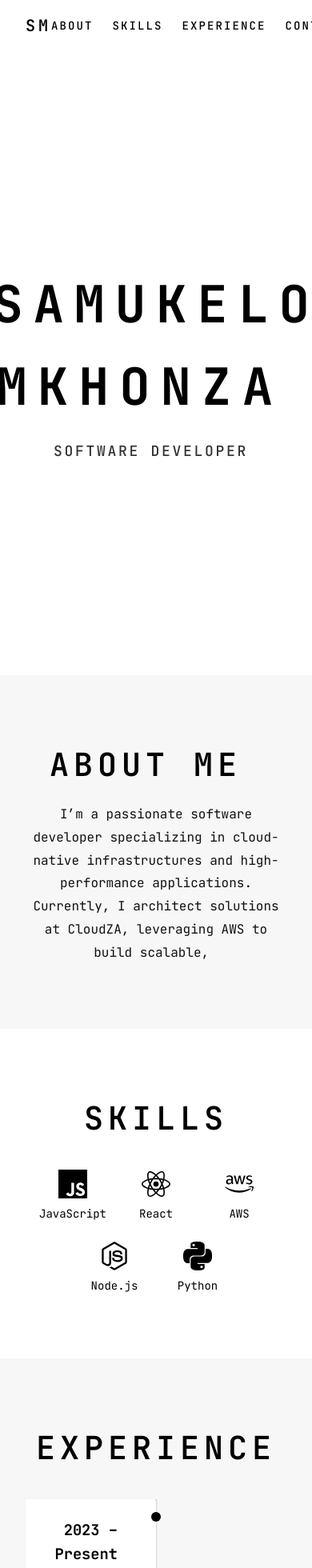
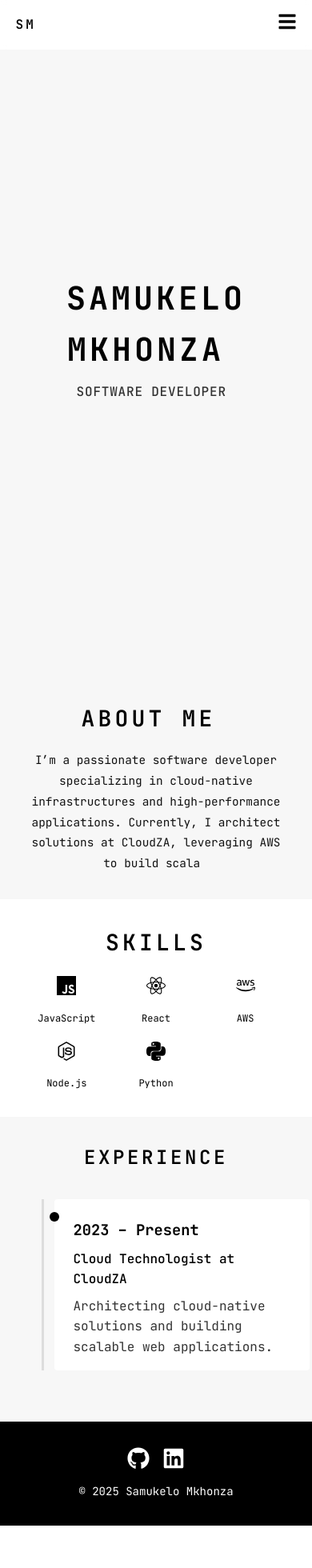
Before and after one commit to Samukelo-Mkhonza/my-profile-website, a React (Create React App) app: page / in a window 390 px wide. Shown: the top 1960 px of the page at 80% size. After the commit the page ends 1907 px from the top, so only its background shows below. Built offline with nearby package versions, Linux system fonts and the light colour scheme.

Commit message:
feat: enhance responsive design across components with clamp and grid layout adjustments

```diff
--- a/src/components/About.js
+++ b/src/components/About.js
@@ -41,28 +41,32 @@ const TypingText = ({ text, speed = 40 }) => {
 };
 
 const Section = styled.section`
-  padding: 5rem 2rem;
+  padding: clamp(2rem, 5vw, 5rem) clamp(1rem, 5vw, 2rem);
   background: #f7f7f7;
 `;
 
 const Container = styled(motion.div)`
+  width: 100%;
   max-width: 720px;
   margin: 0 auto;
+  padding: 0 1rem;
   text-align: center;
 `;
 
 const Heading = styled.h2`
-  font-size: 2.5rem;
+  font-size: clamp(1.75rem, 6vw, 2.5rem);
   font-weight: 600;
   text-transform: uppercase;
   letter-spacing: 0.15em;
-  margin-bottom: 1rem;
+  margin-bottom: clamp(1rem, 4vw, 2rem);
 `;
 
 const Text = styled.p`
-  font-size: 1rem;
+  font-size: clamp(0.9rem, 2.5vw, 1.1rem);
   color: #111;
   line-height: 1.8;
+  margin: 0 auto;
+  max-width: 600px;
 `;
 
 const About = () => (
@@ -78,9 +82,7 @@ const About = () => (
       </Heading>
       <Text>
         <TypingText
-          text={
-            "I’m a passionate software developer specializing in cloud-native infrastructures and high-performance applications. Currently, I architect solutions at CloudZA, leveraging AWS to build scalable, secure systems."
-          }
+          text="I’m a passionate software developer specializing in cloud-native infrastructures and high-performance applications. Currently, I architect solutions at CloudZA, leveraging AWS to build scalable, secure systems."
           speed={30}
         />
       </Text>
--- a/src/components/Experience.js
+++ b/src/components/Experience.js
@@ -3,17 +3,19 @@ import styled from 'styled-components';
 import { motion } from 'framer-motion';
 
 const Section = styled.section`
-  padding: 5rem 2rem;
+  padding: clamp(2rem, 5vw, 5rem) clamp(1rem, 5vw, 2rem);
   background: #f7f7f7;
 `;
 
 const Container = styled.div`
+  width: 100%;
   max-width: 720px;
   margin: 0 auto;
+  padding: 0 1rem;
 `;
 
 const Heading = styled.h2`
-  font-size: 2.5rem;
+  font-size: clamp(1.5rem, 4vw, 2.5rem);
   font-weight: 600;
   text-transform: uppercase;
   letter-spacing: 0.15em;
@@ -23,6 +25,8 @@ const Heading = styled.h2`
 
 const Timeline = styled.div`
   position: relative;
+
+  /* central line */
   &:before {
     content: '';
     position: absolute;
@@ -33,19 +37,44 @@ const Timeline = styled.div`
     background: #ddd;
     transform: translateX(-50%);
   }
+
+  @media (max-width: 768px) {
+    &:before {
+      left: 1rem;
+      transform: none;
+    }
+  }
 `;
 
 const Entry = styled(motion.div)`
   position: relative;
   width: 50%;
   padding: 1rem 2rem;
-  background: #ffffff;
+  background: #fff;
   border-radius: 4px;
   margin-bottom: 2rem;
-  ${props => (props.align === 'left'
-    ? 'left: 0; text-align: right; padding-right: 3rem;'
-    : 'left: 50%; text-align: left; padding-left: 3rem;'
-  )}
+
+  /* alternate sides */
+  ${({ align }) =>
+    align === 'left'
+      ? `
+    left: 0;
+    text-align: right;
+    padding-right: 3rem;
+  `
+      : `
+    left: 50%;
+    text-align: left;
+    padding-left: 3rem;
+  `}
+
+  @media (max-width: 768px) {
+    width: 100%;
+    left: 0 !important;
+    text-align: left !important;
+    padding: 1rem 1.5rem !important;
+    margin-left: 2rem;
+  }
 `;
 
 const Circle = styled.div`
@@ -55,14 +84,20 @@ const Circle = styled.div`
   height: 12px;
   background: #000;
   border-radius: 50%;
-  ${props => props.align === 'left'
-    ? 'right: -6px;'
-    : 'left: -6px;'
+  ${({ align }) => (align === 'left' ? 'right: -6px;' : 'left: -6px;')}
+
+  @media (max-width: 768px) {
+    left: -6px !important;
+    right: auto !important;
   }
 `;
 
 const events = [
-  { period: '2023 – Present', role: 'Cloud Technologist at CloudZA', desc: 'Architecting cloud-native solutions and building scalable web applications.' },
+  {
+    period: '2023 – Present',
+    role: 'Cloud Technologist at CloudZA',
+    desc: 'Architecting cloud-native solutions and building scalable web applications.',
+  },
 ];
 
 const Experience = () => (
--- a/src/components/Footer.js
+++ b/src/components/Footer.js
@@ -3,32 +3,78 @@ import styled from 'styled-components';
 import { FaGithub, FaLinkedin, FaTwitter } from 'react-icons/fa';
 
 const Container = styled.footer`
-  padding: 3rem 2rem;
+  width: 100%;
+  padding: clamp(2rem, 5vw, 3rem) clamp(1rem, 5vw, 2rem);
   background: #000;
   color: #fff;
   text-align: center;
 `;
+
 const Social = styled.div`
   display: flex;
   justify-content: center;
-  gap: 1.5rem;
+  align-items: center;
+  flex-wrap: wrap;
+  gap: clamp(1rem, 3vw, 1.5rem);
   margin-bottom: 1rem;
+
+  @media (max-width: 480px) {
+    gap: 1rem;
+  }
 `;
+
 const IconLink = styled.a`
-  font-size: 1.25rem;
-  transition: opacity 0.3s;
-  &:hover { opacity: 0.7; }
+  font-size: clamp(1.5rem, 4vw, 2rem);
+  transition: opacity 0.3s, transform 0.3s;
+  display: inline-flex;
+  align-items: center;
+  justify-content: center;
+
+  &:hover {
+    opacity: 0.7;
+    transform: scale(1.1);
+  }
+
+  @media (max-width: 480px) {
+    font-size: 1.75rem;
+  }
+`;
+
+const FooterText = styled.p`
+  font-size: clamp(0.875rem, 2vw, 1rem);
+  margin: 0;
 `;
 
 function Footer() {
   return (
     <Container id="contact">
       <Social>
-        <IconLink href="https://github.com/Samukelo-Mkhonza" target="_blank" rel="noopener noreferrer"><FaGithub /></IconLink>
-        <IconLink href="https://www.linkedin.com/in/samukelo-mkhonza-a27340215/" target="_blank" rel="noopener noreferrer"><FaLinkedin /></IconLink>
-        {/* <IconLink href="https://twitter.com/" target="_blank" rel="noopener noreferrer"><FaTwitter /></IconLink> */}
+        <IconLink
+          href="https://github.com/Samukelo-Mkhonza"
+          target="_blank"
+          rel="noopener noreferrer"
+          aria-label="GitHub"
+        >
+          <FaGithub />
+        </IconLink>
+        <IconLink
+          href="https://www.linkedin.com/in/samukelo-mkhonza-a27340215/"
+          target="_blank"
+          rel="noopener noreferrer"
+          aria-label="LinkedIn"
+        >
+          <FaLinkedin />
+        </IconLink>
+        {/* <IconLink
+          href="https://twitter.com/"
+          target="_blank"
+          rel="noopener noreferrer"
+          aria-label="Twitter"
+        >
+          <FaTwitter />
+        </IconLink> */}
       </Social>
-      <p>&copy; {new Date().getFullYear()} Samukelo Mkhonza</p>
+      <FooterText>&copy; {new Date().getFullYear()} Samukelo Mkhonza</FooterText>
     </Container>
   );
 }
--- a/src/components/Hero.js
+++ b/src/components/Hero.js
@@ -45,27 +45,38 @@ const Section = styled.section`
   display: flex;
   align-items: center;
   justify-content: center;
-  padding-top: 4rem;
+  padding: clamp(2rem, 10vw, 4rem) 1rem;
+  background: #f7f7f7;
 `;
 
 const Content = styled(motion.div)`
+  max-width: 900px;
+  width: 100%;
   text-align: center;
 `;
 
 const Title = styled.h1`
-  font-size: 4rem;
+  font-size: clamp(2.5rem, 8vw, 4rem);
   font-weight: 700;
   text-transform: uppercase;
-  letter-spacing: 0.2em;
-  margin-bottom: 1rem;
+  letter-spacing: 0.15em;
+  margin-bottom: clamp(0.5rem, 2vw, 1rem);
+
+  @media (max-width: 480px) {
+    letter-spacing: 0.1em;
+  }
 `;
 
 const Subtitle = styled.p`
-  font-size: 1.125rem;
+  font-size: clamp(1rem, 4vw, 1.25rem);
   font-weight: 500;
   text-transform: uppercase;
-  letter-spacing: 0.15em;
+  letter-spacing: 0.1em;
   color: #333;
+
+  @media (max-width: 480px) {
+    letter-spacing: 0.05em;
+  }
 `;
 
 const Hero = () => (
--- a/src/components/Navbar.js
+++ b/src/components/Navbar.js
@@ -1,47 +1,143 @@
-import React from 'react';
+import React, { useState } from 'react';
 import styled from 'styled-components';
-import { motion } from 'framer-motion';
+import { motion, AnimatePresence } from 'framer-motion';
+import { FaBars, FaTimes } from 'react-icons/fa';
 
 const Nav = styled(motion.nav)`
   position: fixed;
   top: 0;
   width: 100%;
-  padding: 1rem 2rem;
+  padding: clamp(0.75rem, 3vw, 1.5rem) clamp(1rem, 5vw, 2rem);
   display: flex;
   justify-content: space-between;
   align-items: center;
-  background: transparent;
+  background: rgba(255, 255, 255, 0.9);
+  backdrop-filter: blur(4px);
   z-index: 1000;
 `;
+
 const Logo = styled.a`
-  font-size: 1.25rem;
+  font-size: clamp(1rem, 4vw, 1.5rem);
   font-weight: 600;
   text-transform: uppercase;
   letter-spacing: 0.2em;
   color: #000;
 `;
+
 const Menu = styled.div`
   display: flex;
-  gap: 1.5rem;
+  gap: clamp(1rem, 3vw, 1.5rem);
+
+  @media (max-width: 768px) {
+    display: none;
+  }
 `;
+
 const MenuItem = styled.a`
-  font-size: 0.875rem;
+  font-size: clamp(0.75rem, 2.5vw, 0.875rem);
   font-weight: 500;
   text-transform: uppercase;
   letter-spacing: 0.15em;
   transition: opacity 0.3s;
-  &:hover { opacity: 0.7; }
+  color: #000;
+
+  &:hover {
+    opacity: 0.7;
+  }
 `;
 
-const Navbar = () => (
-  <Nav initial={{ y: -20, opacity: 0 }} animate={{ y: 0, opacity: 1 }} transition={{ duration: 0.4 }}>
-    <Logo href="#hero">SM</Logo>
-    <Menu>
-      <MenuItem href="#about">About</MenuItem>
-      <MenuItem href="#skills">Skills</MenuItem>
-      <MenuItem href="#experience">Experience</MenuItem>
-      <MenuItem href="#contact">Contact</MenuItem>
-    </Menu>
-  </Nav>
-);
+const Burger = styled.div`
+  display: none;
+  cursor: pointer;
+  font-size: clamp(1.5rem, 5vw, 2rem);
+
+  @media (max-width: 768px) {
+    display: block;
+  }
+`;
+
+// Mobile slide-in menu
+const MobileMenu = styled(motion.div)`
+  position: fixed;
+  top: 0;
+  right: 0;
+  width: 70%;
+  max-width: 300px;
+  height: 100vh;
+  background: #fff;
+  box-shadow: -2px 0 8px rgba(0, 0, 0, 0.1);
+  padding: 2rem 1.5rem;
+  display: flex;
+  flex-direction: column;
+  gap: 1.5rem;
+  z-index: 1001;
+`;
+
+const MobileItem = styled.a`
+  font-size: 1rem;
+  font-weight: 500;
+  text-transform: uppercase;
+  letter-spacing: 0.15em;
+  color: #000;
+  transition: opacity 0.3s;
+
+  &:hover {
+    opacity: 0.7;
+  }
+`;
+
+const Navbar = () => {
+  const [open, setOpen] = useState(false);
+
+  const links = [
+    { href: '#about', label: 'About' },
+    { href: '#skills', label: 'Skills' },
+    { href: '#experience', label: 'Experience' },
+    { href: '#contact', label: 'Contact' },
+  ];
+
+  return (
+    <>
+      <Nav
+        initial={{ y: -30, opacity: 0 }}
+        animate={{ y: 0, opacity: 1 }}
+        transition={{ duration: 0.4 }}
+      >
+        <Logo href="#hero">SM</Logo>
+        <Menu>
+          {links.map((l) => (
+            <MenuItem key={l.href} href={l.href}>
+              {l.label}
+            </MenuItem>
+          ))}
+        </Menu>
+        <Burger onClick={() => setOpen((o) => !o)}>
+          {open ? <FaTimes /> : <FaBars />}
+        </Burger>
+      </Nav>
+
+      <AnimatePresence>
+        {open && (
+          <MobileMenu
+            initial={{ x: '100%' }}
+            animate={{ x: 0 }}
+            exit={{ x: '100%' }}
+            transition={{ type: 'spring', stiffness: 300, damping: 30 }}
+          >
+            {links.map((l) => (
+              <MobileItem
+                key={l.href}
+                href={l.href}
+                onClick={() => setOpen(false)}
+              >
+                {l.label}
+              </MobileItem>
+            ))}
+          </MobileMenu>
+        )}
+      </AnimatePresence>
+    </>
+  );
+};
+
 export default Navbar;
--- a/src/components/Skills.js
+++ b/src/components/Skills.js
@@ -5,29 +5,33 @@ import { SiJavascript, SiReact, SiPython } from 'react-icons/si';
 import { FaAws, FaNodeJs } from 'react-icons/fa';
 
 const Section = styled.section`
-  padding: 5rem 2rem;
+  padding: clamp(2rem, 5vw, 5rem) clamp(1rem, 5vw, 2rem);
   background: #ffffff;
 `;
 
 const Container = styled.div`
+  width: 100%;
   max-width: 720px;
   margin: 0 auto;
+  padding: 0 1rem;
   text-align: center;
 `;
 
 const Heading = styled.h2`
-  font-size: 2.5rem;
+  font-size: clamp(1.75rem, 4vw, 2.5rem);
   font-weight: 600;
   text-transform: uppercase;
   letter-spacing: 0.15em;
-  margin-bottom: 2rem;
+  margin-bottom: clamp(1rem, 4vw, 2rem);
 `;
 
 const Grid = styled(motion.div)`
-  display: flex;
-  flex-wrap: wrap;
-  gap: 1.5rem;
-  justify-content: center;
+  display: grid;
+  grid-template-columns: repeat(
+    auto-fit,
+    minmax(clamp(80px, 20%, 120px), 1fr)
+  );
+  gap: clamp(1rem, 3vw, 1.5rem);
   margin: 0 auto;
 `;
 
@@ -35,7 +39,15 @@ const SkillCard = styled.div`
   display: flex;
   flex-direction: column;
   align-items: center;
-  width: 80px;
+`;
+
+const IconWrapper = styled.div`
+  font-size: clamp(1.5rem, 6vw, 2.5rem);
+`;
+
+const Label = styled.p`
+  margin-top: 0.5rem;
+  font-size: clamp(0.75rem, 2.5vw, 0.875rem);
 `;
 
 const skills = [
@@ -43,7 +55,7 @@ const skills = [
   { icon: SiReact, name: 'React' },
   { icon: FaAws, name: 'AWS' },
   { icon: FaNodeJs, name: 'Node.js' },
-  { icon: SiPython, name: 'Python' }
+  { icon: SiPython, name: 'Python' },
 ];
 
 const Skills = () => (
@@ -54,16 +66,24 @@ const Skills = () => (
         initial="hidden"
         whileInView="visible"
         viewport={{ once: true }}
-        variants={{ hidden: {}, visible: { transition: { staggerChildren: 0.15 } } }}
+        variants={{
+          hidden: {},
+          visible: { transition: { staggerChildren: 0.15 } },
+        }}
       >
         {skills.map((s, idx) => (
           <motion.div
             key={idx}
-            variants={{ hidden: { opacity: 0, y: 20 }, visible: { opacity: 1, y: 0 } }}
+            variants={{
+              hidden: { opacity: 0, y: 20 },
+              visible: { opacity: 1, y: 0 },
+            }}
           >
             <SkillCard>
-              <s.icon size={36} />
-              <p style={{ marginTop: '0.5rem', fontSize: '0.875rem' }}>{s.name}</p>
+              <IconWrapper>
+                <s.icon />
+              </IconWrapper>
+              <Label>{s.name}</Label>
             </SkillCard>
           </motion.div>
         ))}
```
